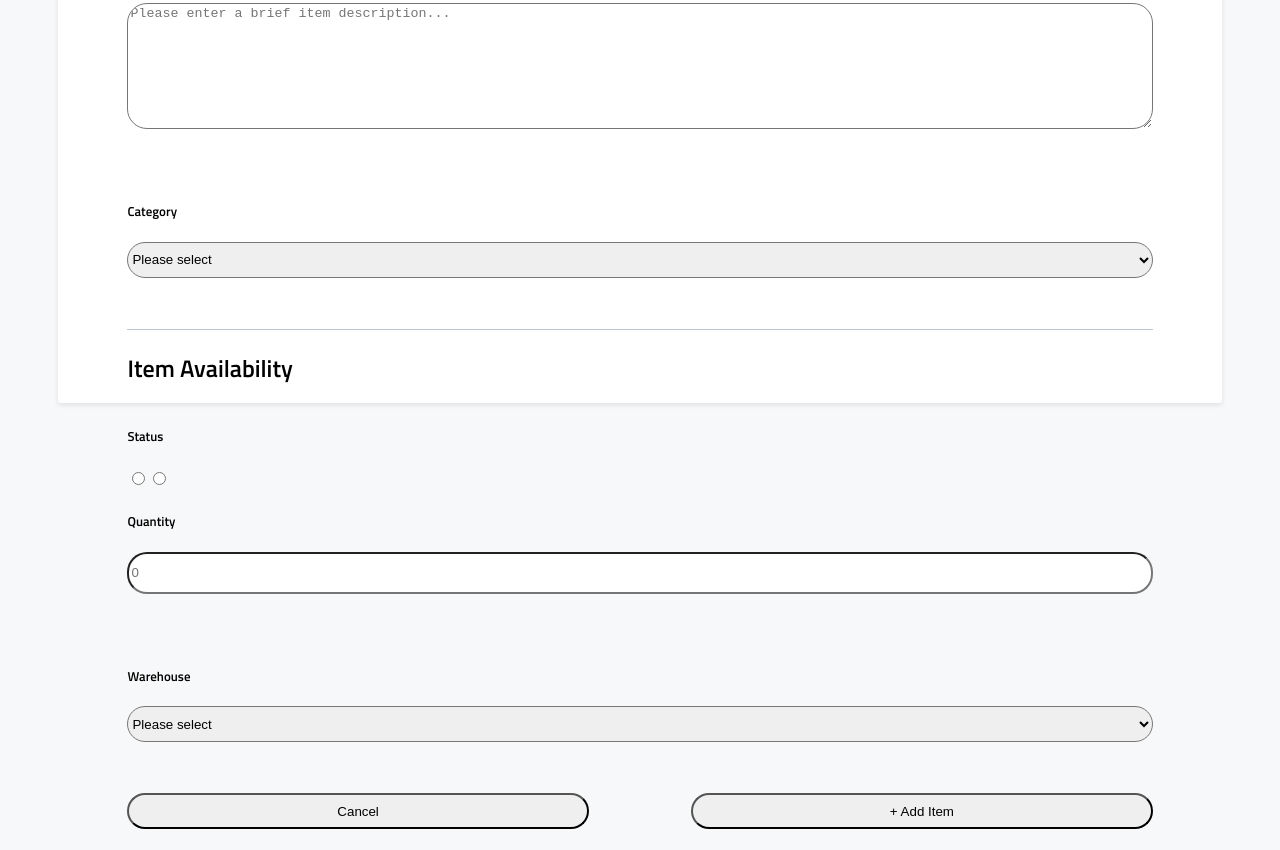
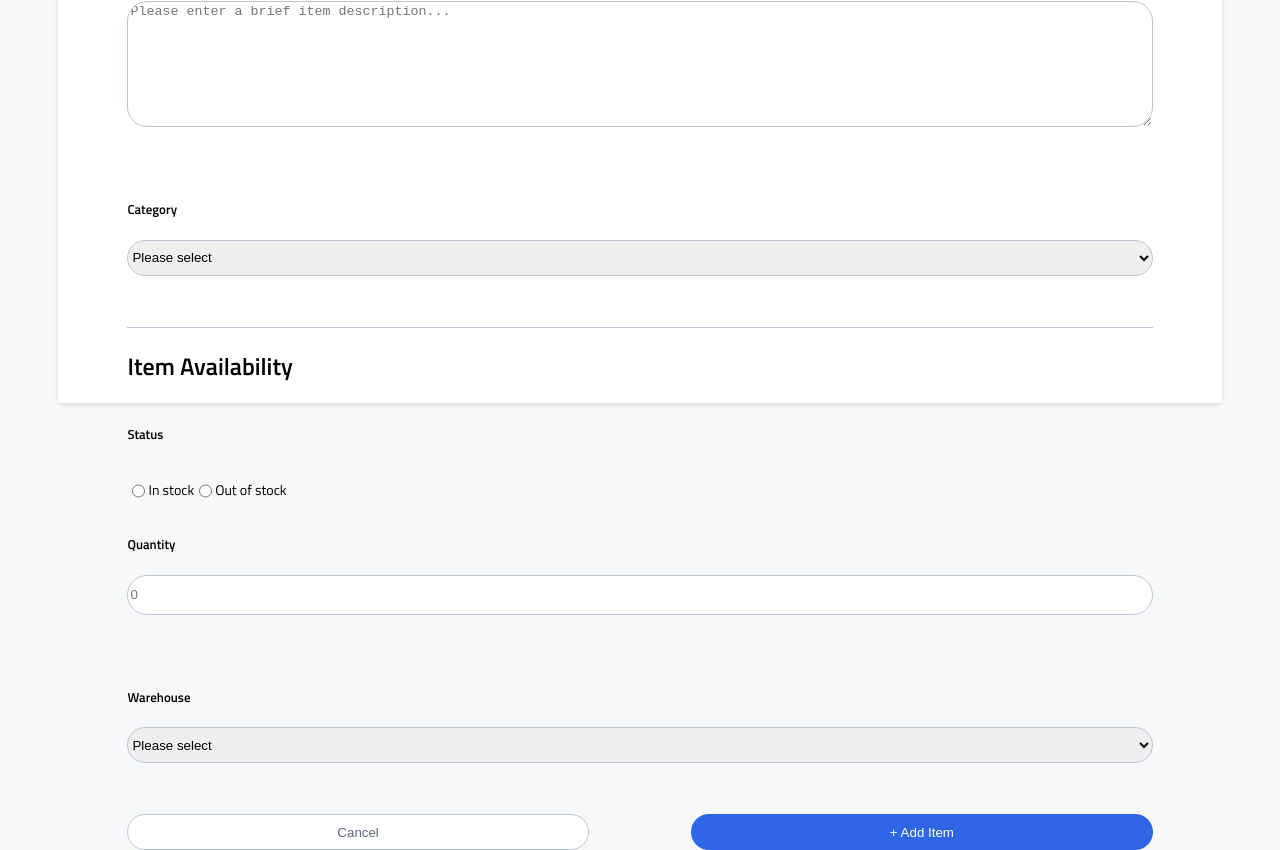
Before and after one commit to sandyngu/shredder-instock, a React (Create React App) app in the folder client/: page / in a window 1280 px wide. Shown: the part 599-1449 px from the top of the page. Before the commit the page ends 1428 px from the top, so only its background shows below. Built offline with nearby package versions, Linux system fonts and the light colour scheme.

Commit message:
Additional styling

```diff
--- a/client/src/components/ItemInputForm/ItemInputForm.jsx
+++ b/client/src/components/ItemInputForm/ItemInputForm.jsx
@@ -1,6 +1,7 @@
 import React from 'react';
 import { NavLink } from 'react-router-dom';
 import './ItemInputForm.scss';
+import Dropdown from '../../assets/icons/arrow_drop_down-24px.svg';
 
 function ItemInputForm() {
 
@@ -27,13 +28,16 @@ function ItemInputForm() {
                 <h2 className="item-form__title">Item Availability</h2>
                 <label className="item-form__label">Status</label>
                 <div className="item-form__status-container">
-                    <input className="item-form__status-option" type="radio" value="In Stock" name="stockStatus" />
-                    <input className="item-form__status-option" type="radio" value="Out of Stock" name="stockStatus" />
+                    <input className="item-form__status-option" type="radio" value="In Stock" name="stockStatus"/>
+                    <p>In stock</p>
+                    <input className="item-form__status-option" type="radio" value="Out of Stock" name="stockStatus"/>
+                    <p>Out of stock</p>
                 </div>
                 <label className="item-form__label">Quantity</label>
                 <input className="item-form__input" type="text" placeHolder="0" name="quantity" />
                 <label className="item-form__label">Warehouse</label>
                 <select className="item-form__dropdown">
+                    <img src={Dropdown}/>
                     <option value="">Please select</option>
                     <option value="Manhatten">Manhatten</option>
                     <option value="King West">King West</option>
--- a/client/src/components/ItemInputForm/ItemInputForm.scss
+++ b/client/src/components/ItemInputForm/ItemInputForm.scss
@@ -23,30 +23,48 @@
     &__input{
         border-radius:20px;
         height:36px;
+        max-height:36px;
         margin-bottom:5%;
+        border: 1px solid $cloud;
     }
     &__description-input{
         border-radius:20px;
         height:120px;
+        max-height:120px;
         margin-bottom:5%;
+        border: 1px solid $cloud;
     }
     &__dropdown{
         border-radius:20px;
         height:36px;
+        max-height:36px;
         margin-bottom:5%;
+        border: 1px solid $cloud;
     }
     &__button{
         display:flex;
         justify-content: space-between;
             &-cancel{
+                background-color:$white;
+                color:$slate;
                 height:36px;
+                max-height:36px;
                 border-radius:20px;
                 width:45%;
+                border: 1px solid $cloud;
             }
             &-add{
+                background-color:$instock-indigo;
+                color:$white;
                 height:36px;
+                max-height:36px;
                 border-radius:20px;
                 width:45%;
+                border:none;
             }
+        }
+    &__status-container{
+        display:flex;
+        flex-direction:row;
+    }
 }
-}
```
